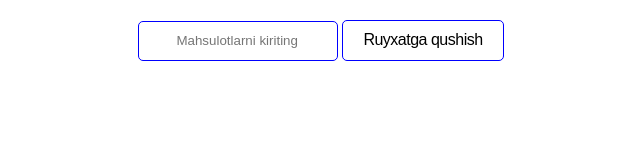
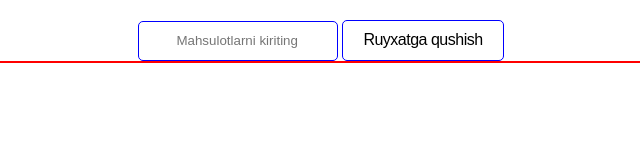
Before and after one commit to SarvarbekYuldoshov/JavaScriptDom, a plain HTML site: page Dom/index.html in a window 1280 px wide. Shown: the whole page, without its empty margins (319-959 px from the left). Drawn offline with Linux system fonts and the light colour scheme.

Commit message:
salomlar

```diff
--- a/Dom/css/main.css
+++ b/Dom/css/main.css
@@ -52,3 +52,9 @@
      background: blue;
      color: aliceblue;
 }
+.header-list{
+    /* justify-content: center;
+    width: 200px;
+    height: 200px; */
+    border: 1px solid red;
+}
```
